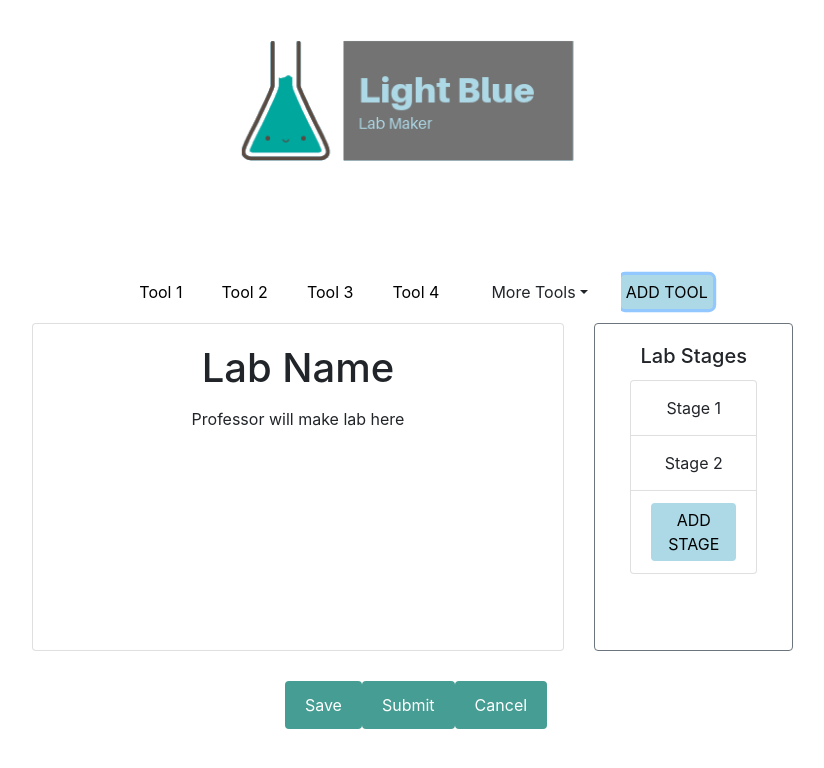
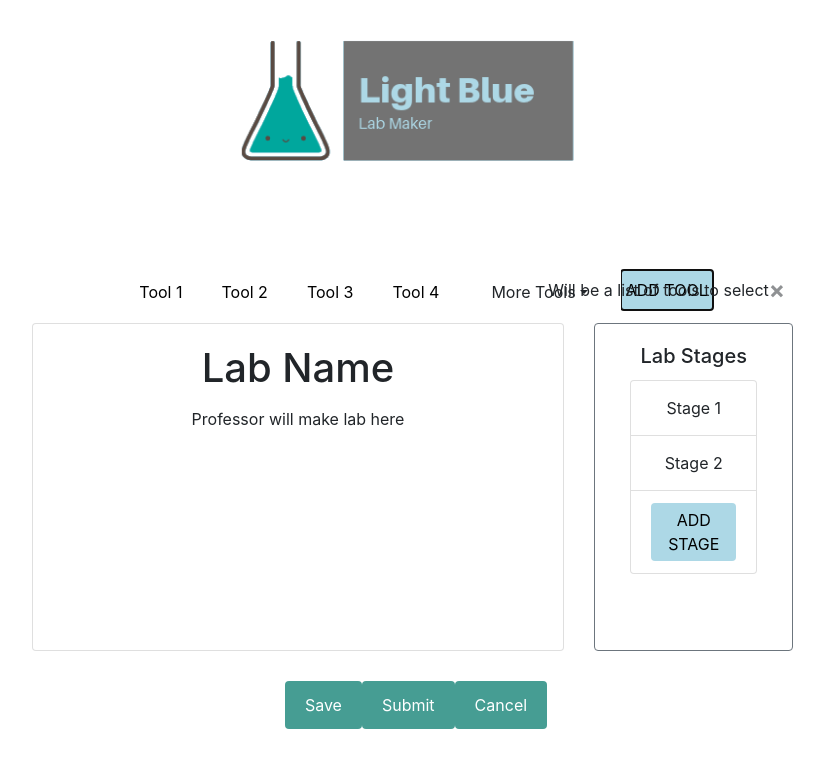
Before and after one commit to Kai-404/light_blue_lab_maker, a React (Create React App) app in the folder frontend/: page /makelab in a window 1280 px wide. Both pictures are taken after a click on the button "ADD TOOL". Shown: the top 768 px of the page, without its empty margins (224-1048 px from the left). Built offline with nearby package versions, Linux system fonts and the light colour scheme.

Commit message:
add pre-header

```diff
--- a/frontend/src/App.js
+++ b/frontend/src/App.js
@@ -38,7 +38,7 @@ class App extends Component {
         <Route
           render={props => (
             <React.Fragment>
-              <Header />
+              <Header bar={this.showbar} />
             </React.Fragment>
           )}
         />
--- /dev/null
+++ b/frontend/src/Lab/Addtool.js
@@ -0,0 +1,23 @@
+import React, { Component } from "react";
+import Popup from "reactjs-popup";
+import "../App.css";
+
+class Addtool extends Component {
+    render() {
+        return (
+
+            <Popup trigger={<button className="addtoolButton">Add Tool</button>} position="center">
+                {close => (
+                    <div>
+                        Will be a list of tools to select
+        <a className="close" onClick={close}>
+                            &times;
+        </a>
+                    </div>
+                )}
+            </Popup>
+        );
+    }
+}
+
+export default Addtool;
--- a/frontend/src/Lab/Makelab.js
+++ b/frontend/src/Lab/Makelab.js
@@ -11,20 +11,10 @@ import {
   CardDeck,
   ListGroup
 } from "react-bootstrap";
+import Addtool from "./Addtool";
 import "../App.css";
 
 class Makelab extends Component {
-
-  constructor(props) {
-    super(props);
-    this.state = { showPopup: false };
-  }
-
-  togglePopup() {
-    this.setState({
-      showPopup: !this.state.showPopup
-    });
-  }
   /*
 <Nav className="justify-content-end" activeKey="/home">
           <Nav.Item>
@@ -75,14 +65,7 @@ class Makelab extends Component {
             </Dropdown.Menu>
           </Dropdown>
         </ButtonGroup>
-        <Button className="addtoolButton" onClick={this.togglePopup.bind(this)}>Add Tool</Button>
-        {this.state.showPopup ?
-          <Popup
-            text='Click "Close Button" to hide popup'
-            closePopup={this.togglePopup.bind(this)}
-          />
-          : null
-        }
+        <Addtool />
         <br />
         <CardDeck>
           <Card className="col-md-8">
--- a/frontend/src/Pages/Header.js
+++ b/frontend/src/Pages/Header.js
@@ -31,10 +31,12 @@ class Header extends Component {
   */
   backToHome = () => {
     this.props.history.push("/home");
+    this.props.bar(false);
   };
 
   backToLogin = () => {
     this.props.history.push("/login");
+    this.props.bar(false);
   };
 
   render() {
```
Also changed, not shown: frontend/src/Lab/Addtool.css (added).
